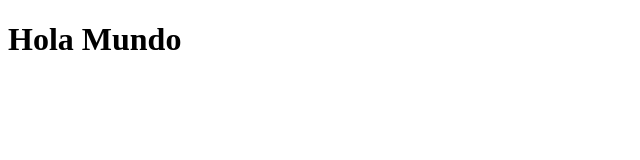
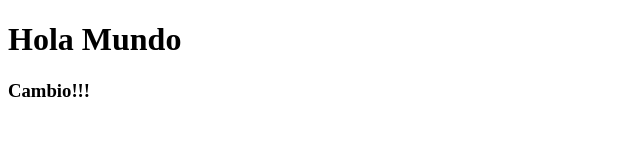
Before and after one commit to Pocas1982/curso-fed, a plain HTML site: page index.html in a window 1280 px wide. Shown: the whole page, without its empty margins (0-640 px from the left). Drawn offline with Linux system fonts and the light colour scheme.

Commit message:
add one h3

```diff
--- a/index.html
+++ b/index.html
@@ -7,5 +7,6 @@
 </head>
 <body>
     <h1>Hola Mundo</h1>
+    <h3>Cambio!!!</h3>
 </body>
 </html>
```
